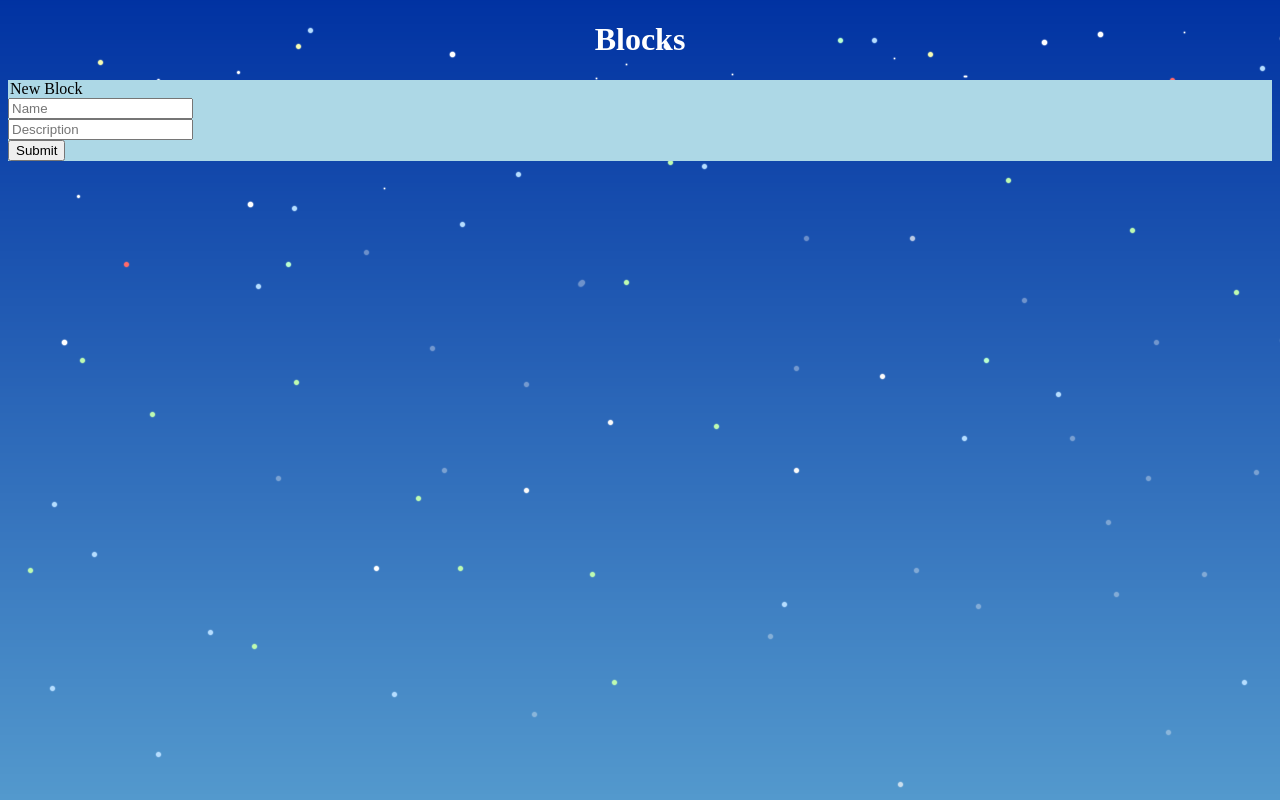
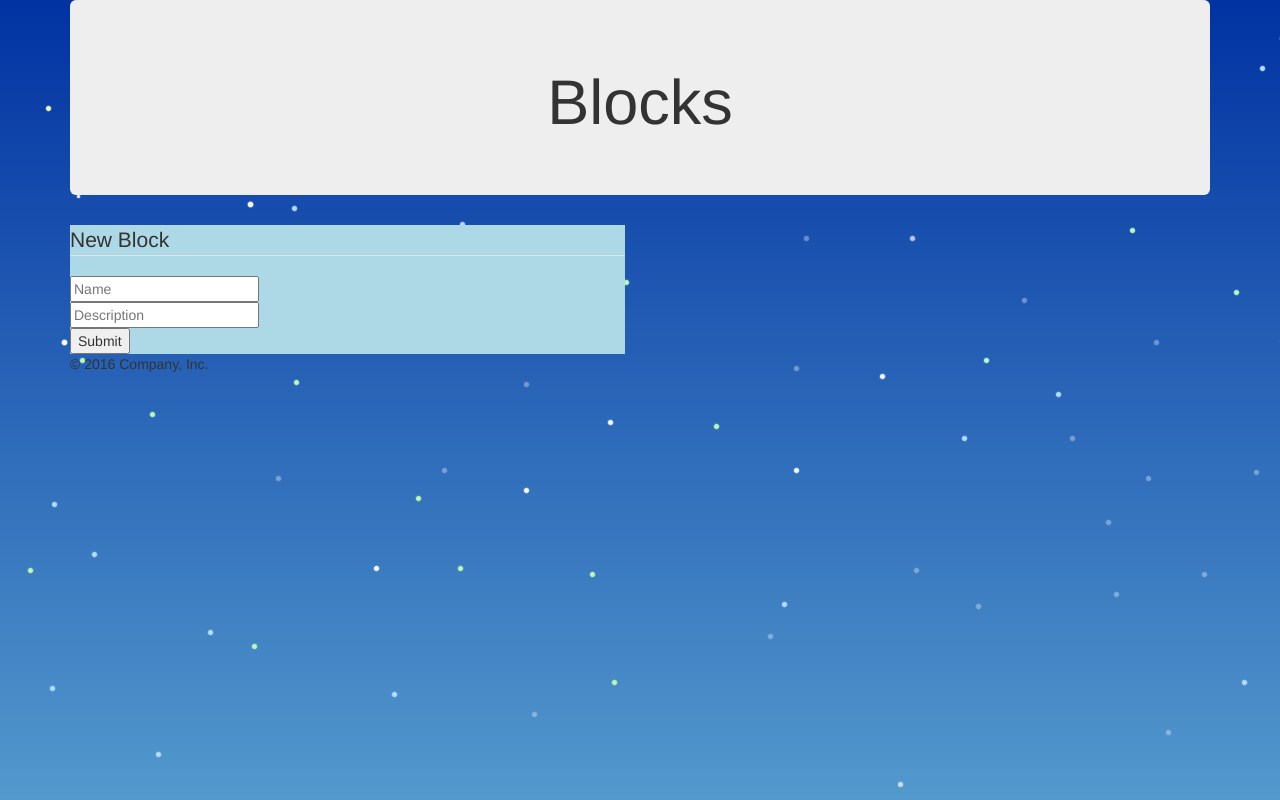
Before and after one commit to ledomone/building-blocks, a website: page public/index.html in a window 1280 px wide. Drawn offline with nearby package versions, Linux system fonts and the light colour scheme; no server answers.

Commit message:
Bootstrap - better look

```diff
--- a/public/index.html
+++ b/public/index.html
@@ -2,22 +2,45 @@
 <html lang="en">
 <head>
 	<meta charset="utf-8">
+	<meta http-equiv="X-UA-Compatible" content="IE=edge">
+	<meta name="viewport" content="width=device-width, initial-scale=1">
 	<title>Building Blocks</title>
+	<!-- Latest compiled and minified CSS -->
+	<link rel="stylesheet" href="https://maxcdn.bootstrapcdn.com/bootstrap/3.3.7/css/bootstrap.min.css" integrity="sha384-BVYiiSIFeK1dGmJRAkycuHAHRg32OmUcww7on3RYdg4Va+PmSTsz/K68vbdEjh4u" crossorigin="anonymous">
+	<!-- Optional theme -->
+	<link rel="stylesheet" href="https://maxcdn.bootstrapcdn.com/bootstrap/3.3.7/css/bootstrap-theme.min.css" integrity="sha384-rHyoN1iRsVXV4nD0JutlnGaslCJuC7uwjduW9SVrLvRYooPp2bWYgmgJQIXwl/Sp" crossorigin="anonymous">
+
 	<link rel="stylesheet" type="text/css" href="style.css">
 </head>
 <body>
+	<div class="container">
+		<div class="jumbotron">
 			<h1>Blocks</h1>
+		</div>
 
+		<div class="row marketing">
+			<div class="col-lg-6">
 				<form>
 					<legend>New Block</legend>
 					<input type="text" name="name" placeholder="Name"><br/>
 					<input type="text" name="description" placeholder="Description"><br/>
 					<input type="Submit">
 				</form>
+			</div>
+			<div class="col-lg-6">
+				<ul class='block-list'></ul>
+			</div>
+		</div>
 
-	<ul class='block-list'></ul>
+		<footer class="footer">
+			<p>&copy; 2016 Company, Inc.</p>
+		</footer>
+	</div>
 
 	<script src="jquery.js"></script>
+	<!-- Latest compiled and minified JavaScript -->
+	<script src="https://maxcdn.bootstrapcdn.com/bootstrap/3.3.7/js/bootstrap.min.js" integrity="sha384-Tc5IQib027qvyjSMfHjOMaLkfuWVxZxUPnCJA7l2mCWNIpG9mGCD8wGNIcPD7Txa" crossorigin="anonymous"></script>
 	<script src="client.js"></script>
+
 </body>
 </html>
--- a/public/style.css
+++ b/public/style.css
@@ -3,13 +3,8 @@ body {
 }
 
 h1 {
-    color: white;
+    color: yellow;
     text-align: center;
-}
-
-p {
-    font-family: verdana;
-    font-size: 20px;
 }
 
 ul, form {
```
Lines whose indentation alone changed are shown as unchanged.
